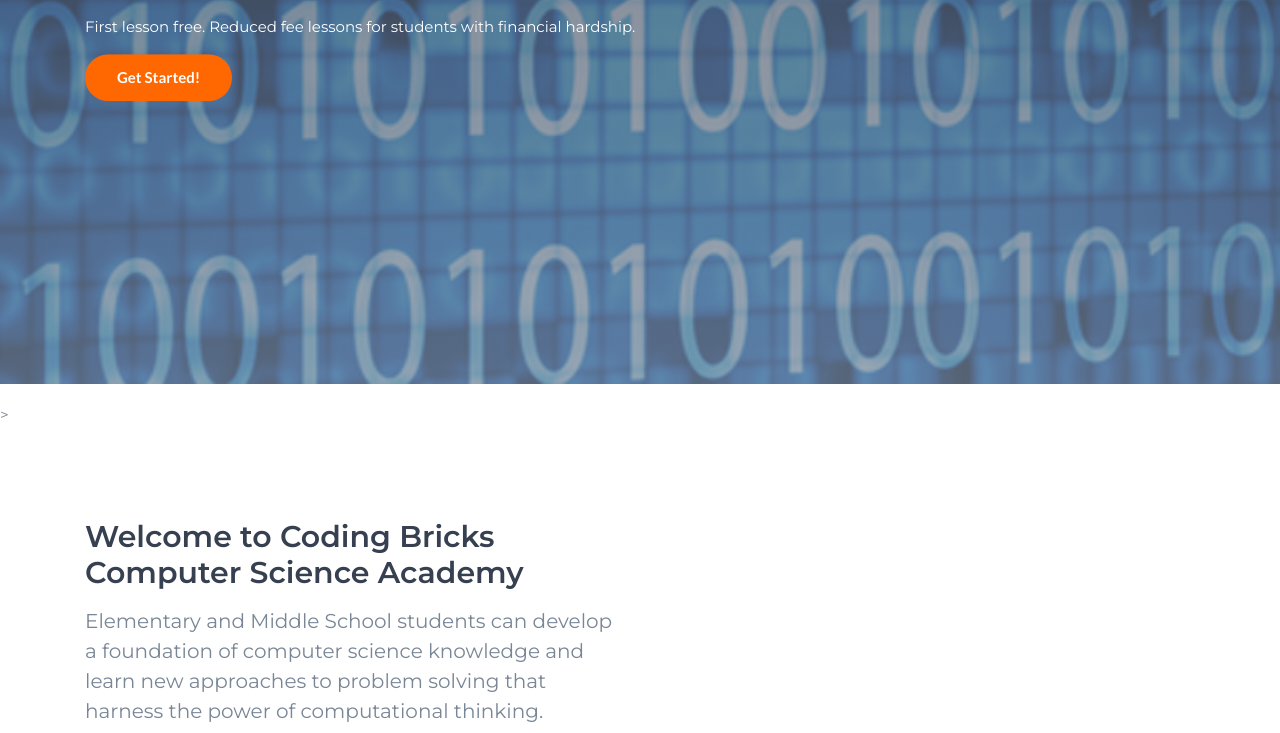
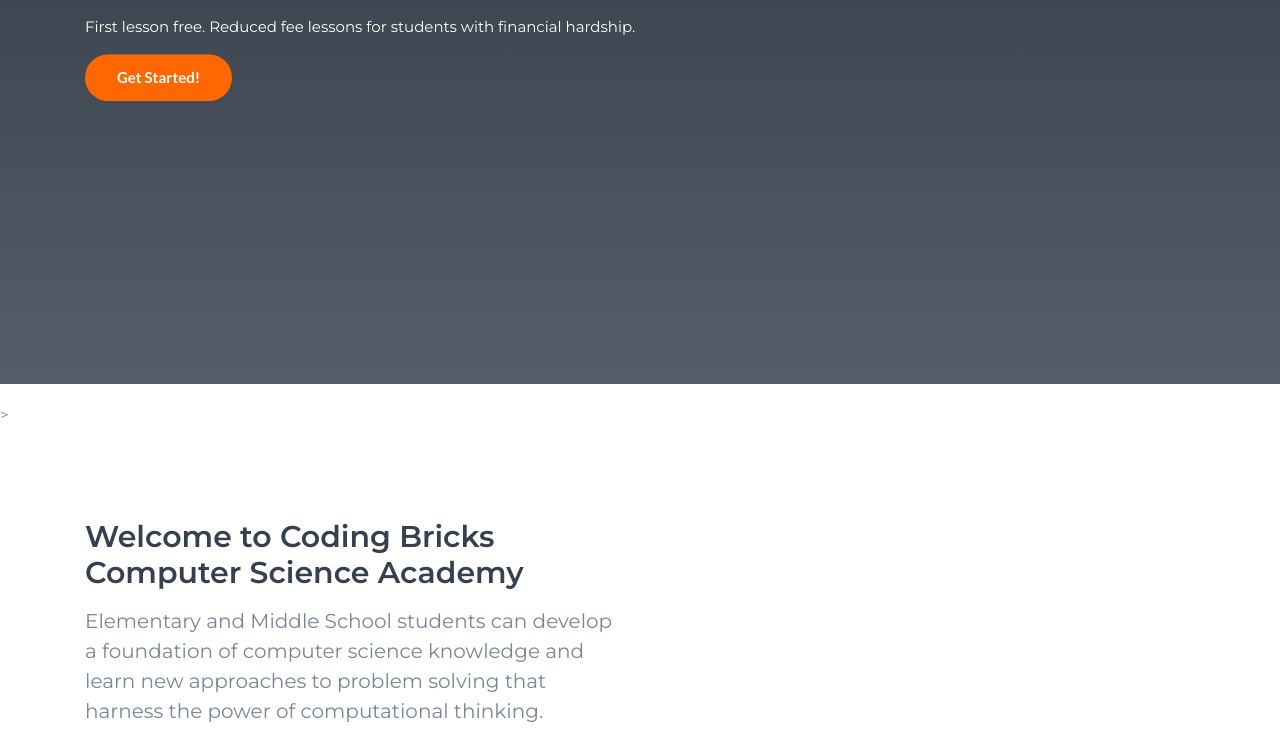
Before and after one commit to brickscoding/brickscoding.github.io, a plain HTML site: page index.html in a window 1280 px wide. Shown: the part 416-1149 px from the top of the page. Drawn offline with nearby package versions, Linux system fonts and the light colour scheme.

Commit message:
Changed background color

```diff
--- a/index.html
+++ b/index.html
@@ -76,7 +76,8 @@
 
 			<!-- Backgound Image -->
 			<!<div class="bg-image bg-parallax overlay" style="background-image:url(./img/home-alt2.jpg)"></div>>
-			<div class="bg-image bg-parallax overlay" style="background-image:url(./img/1010.png)"></div>
+			<!div class="bg-image bg-parallax overlay" style="background-image:url(./img/1010.png)"></div>
+			<div class="bg-image bg-parallax overlay" style="background-color:black;"></div>
 			<!-- /Backgound Image -->
 
 			<div class="home-wrapper">
```
